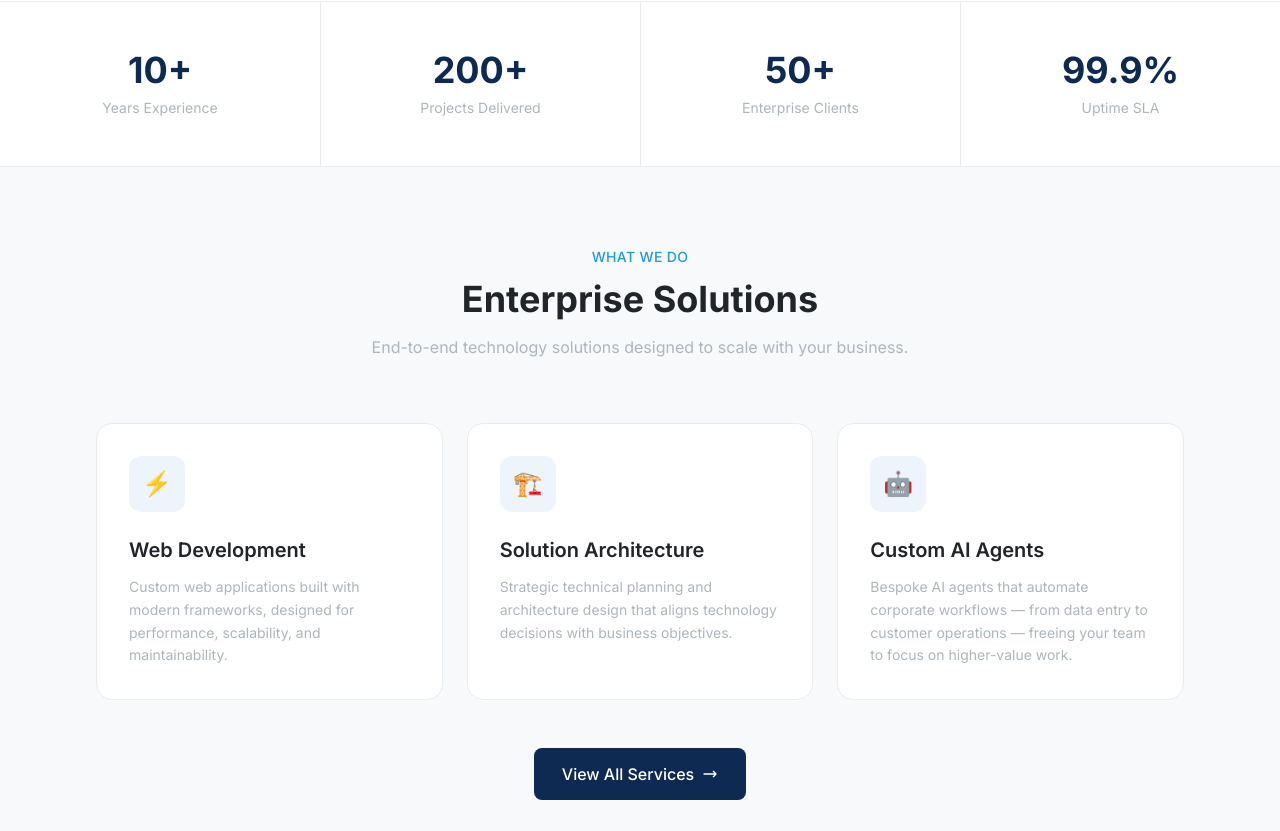
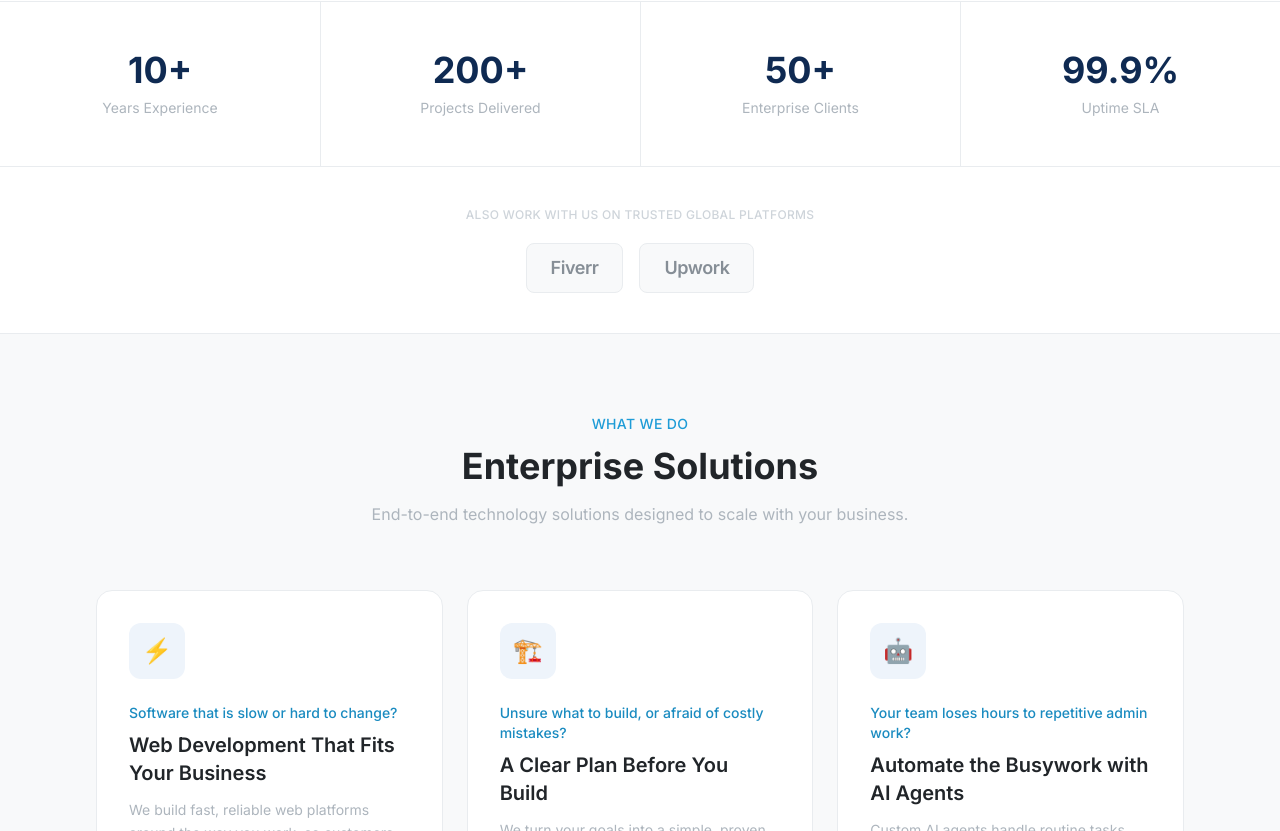
Before and after one commit to dulshan300/corescale-web, a Nuxt app: page / in a window 1280 px wide. Shown: the part 629-1460 px from the top of the page. Built offline with nearby package versions, Linux system fonts and the light colour scheme.

Commit message:
Add platforms section and enhance service descriptions with pain points

```diff
--- a/app/pages/index.vue
+++ b/app/pages/index.vue
@@ -38,6 +38,22 @@
       </div>
     </section>
 
+    <!-- Platforms -->
+    <section class="bg-white py-10 border-b border-dark-200">
+      <div class="container-custom px-6 text-center">
+        <p class="text-dark-400 text-xs font-medium tracking-wide uppercase mb-5">Also work with us on trusted global platforms</p>
+        <div class="flex flex-wrap items-center justify-center gap-4">
+          <span
+            v-for="platform in platforms"
+            :key="platform"
+            class="px-6 py-2.5 bg-dark-50 border border-dark-200 rounded-lg text-dark-600 font-semibold text-lg tracking-tight"
+          >
+            {{ platform }}
+          </span>
+        </div>
+      </div>
+    </section>
+
     <!-- Services Overview -->
     <section class="section-padding bg-dark-50">
       <div class="container-custom">
@@ -57,6 +73,7 @@
             <div class="w-14 h-14 bg-brand-50 rounded-xl flex items-center justify-center mb-6 group-hover:bg-accent-50 transition-colors">
               <span class="text-2xl">{{ service.icon }}</span>
             </div>
+            <p class="text-accent-600 text-sm font-medium mb-2">{{ service.pain }}</p>
             <h3 class="text-xl font-semibold mb-3 text-dark-900">{{ service.title }}</h3>
             <p class="text-dark-500 text-sm leading-relaxed">{{ service.description }}</p>
             <div class="absolute bottom-8 right-8 opacity-0 group-hover:opacity-100 transition-opacity">
@@ -156,21 +173,26 @@ const stats = [
   { value: '99.9%', label: 'Uptime SLA' },
 ]
 
+const platforms = ['Fiverr', 'Upwork']
+
 const services = [
   {
     icon: '⚡',
-    title: 'Web Development',
-    description: 'Custom web applications built with modern frameworks, designed for performance, scalability, and maintainability.',
+    pain: 'Software that is slow or hard to change?',
+    title: 'Web Development That Fits Your Business',
+    description: 'We build fast, reliable web platforms around the way you work, so customers get a smooth experience and your team stops fighting its tools.',
   },
   {
     icon: '🏗️',
-    title: 'Solution Architecture',
-    description: 'Strategic technical planning and architecture design that aligns technology decisions with business objectives.',
+    pain: 'Unsure what to build, or afraid of costly mistakes?',
+    title: 'A Clear Plan Before You Build',
+    description: 'We turn your goals into a simple, proven blueprint, so you invest once, avoid rework, and can grow with confidence.',
   },
   {
     icon: '🤖',
-    title: 'Custom AI Agents',
-    description: 'Bespoke AI agents that automate corporate workflows — from data entry to customer operations — freeing your team to focus on higher-value work.',
+    pain: 'Your team loses hours to repetitive admin work?',
+    title: 'Automate the Busywork with AI Agents',
+    description: 'Custom AI agents handle routine tasks like data entry, reports, and customer queries, so your people can focus on work that grows the business.',
   },
 ]
 
--- a/app/pages/services.vue
+++ b/app/pages/services.vue
@@ -23,7 +23,8 @@
             <div class="inline-flex items-center gap-2 bg-accent-50 border border-accent-200 rounded-full px-3 py-1 mb-4">
               <span class="text-accent-600 text-xs font-medium">{{ service.tag }}</span>
             </div>
-            <h2 class="text-2xl md:text-3xl font-bold mb-4 text-dark-900">{{ service.title }}</h2>
+            <h2 class="text-2xl md:text-3xl font-bold mb-2 text-dark-900">{{ service.title }}</h2>
+            <p class="text-accent-600 font-medium mb-4">{{ service.pain }}</p>
             <p class="text-dark-500 mb-6 leading-relaxed">{{ service.description }}</p>
             <ul class="space-y-3">
               <li v-for="item in service.features" :key="item" class="flex items-center gap-2 text-sm text-dark-600">
@@ -67,7 +68,8 @@ const services = [
     icon: '⚡',
     tag: 'Development',
     title: 'Web Application Development',
-    description: 'We build custom web applications using modern frameworks and best practices. From single-page applications to complex enterprise systems, our development team delivers solutions that perform at scale.',
+    pain: 'Is your software slow, hard to change, or a poor fit for how you work?',
+    description: 'We build fast, reliable web applications around your real processes. Your customers get a smooth experience, your team gets tools that help instead of get in the way, and the system keeps working as you grow.',
     features: [
       'Custom React, Vue, and Next.js front ends',
       'Backend systems in Laravel (PHP), FastAPI (Python), and Node.js',
@@ -81,7 +83,8 @@ const services = [
     icon: '🏗️',
     tag: 'Architecture',
     title: 'Solution Architecture & Consulting',
-    description: 'Our architects work closely with your team to design technology solutions that align with your business goals. We create detailed technical blueprints that guide implementation and ensure long-term success.',
+    pain: 'Not sure what to build, or worried about expensive mistakes?',
+    description: 'We work with your team to turn your goals into a clear, practical plan. You get a simple blueprint, the right technology choices, and a roadmap that saves you from costly rework later.',
     features: [
       'Enterprise architecture design',
       'Technical strategy & roadmapping',
@@ -94,7 +97,8 @@ const services = [
     icon: '🤖',
     tag: 'Automation',
     title: 'Custom AI Agents',
-    description: 'We design and build intelligent AI agents tailored to your corporate processes. From automating repetitive back-office tasks to orchestrating multi-step operational workflows, our agents integrate seamlessly with your existing systems to boost efficiency and cut costs.',
+    pain: 'Is your team losing hours every week to repetitive admin work?',
+    description: 'We build AI agents that take over routine tasks like data entry, report preparation, and customer queries. They work with the systems you already use, run around the clock, and free your people for higher-value work.',
     features: [
       'Custom AI agent design & development',
       'Corporate workflow & process automation',
@@ -107,7 +111,8 @@ const services = [
     icon: '🔒',
     tag: 'Security',
     title: 'Security & Compliance',
-    description: 'Security is not an afterthought. We integrate security practices throughout the development lifecycle and help you meet compliance requirements for your industry.',
+    pain: 'Worried about data leaks, or failing a client security audit?',
+    description: 'We build security into your systems from day one and help you meet the standards your clients and regulators expect, so you can win deals and protect your reputation.',
     features: [
       'Security architecture review',
       'Penetration testing',
@@ -120,7 +125,8 @@ const services = [
     icon: '📱',
     tag: 'Digital',
     title: 'Digital Transformation',
-    description: 'Modernize your legacy systems and processes with our digital transformation services. We help enterprises embrace new technologies to stay competitive.',
+    pain: 'Stuck with old systems, spreadsheets, and manual processes?',
+    description: 'We move your business from outdated tools to modern, connected systems step by step, without stopping day-to-day operations, so you work faster and keep up with competitors.',
     features: [
       'Legacy system modernization',
       'Process automation',
```
